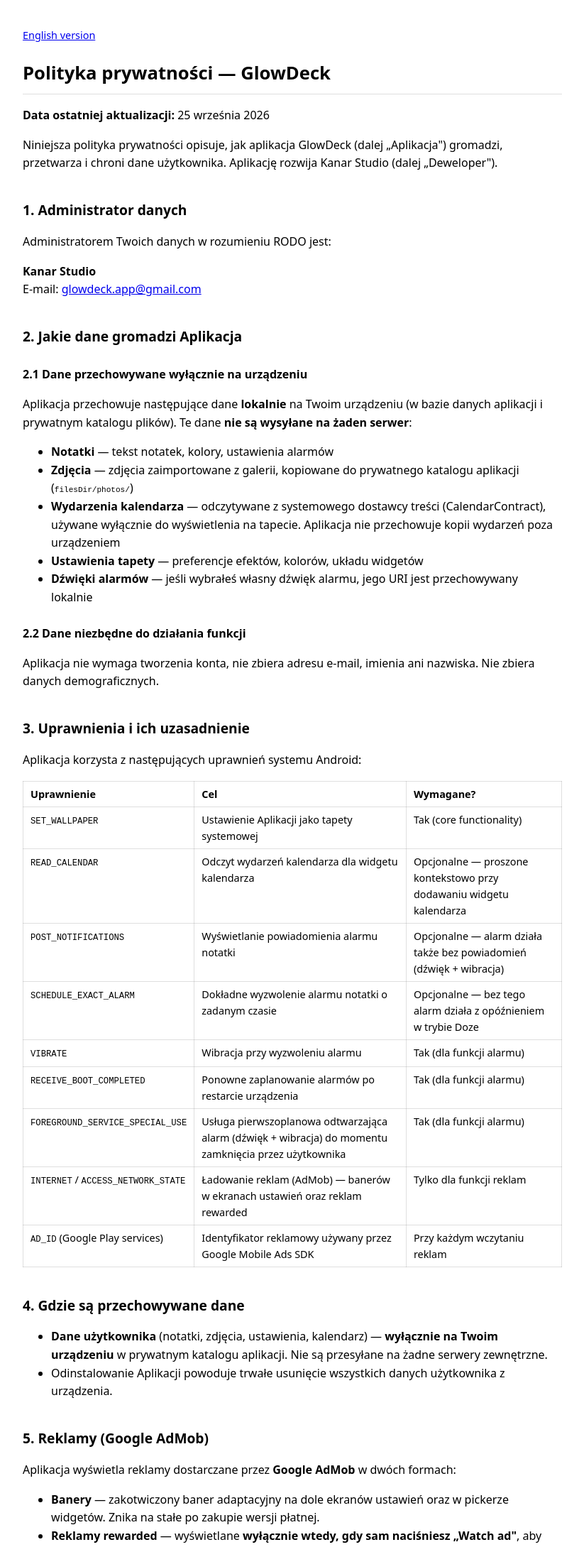
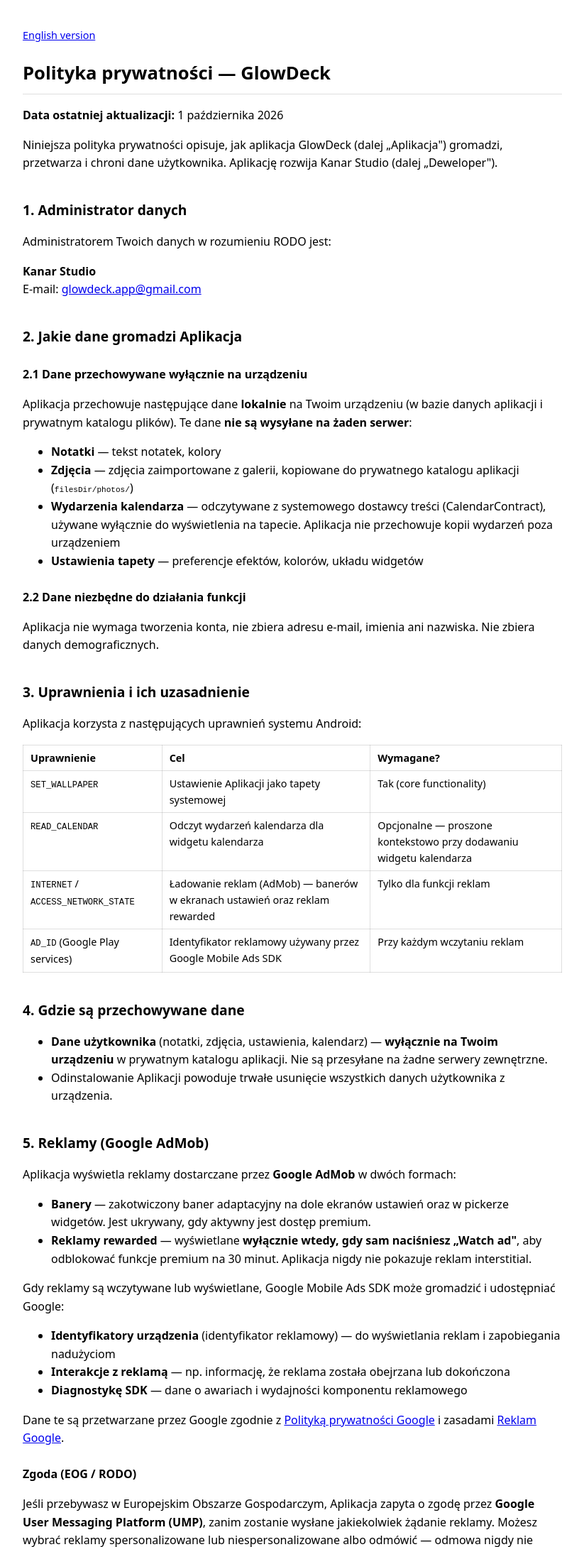
Before and after one commit to KanarStudio/KanarStudio.github.io, a plain HTML site: page privacy-pl.html in a window 1280 px wide. Shown: the top 2179 px of the page at 71% size, without its empty margins (228-1051 px from the left). Drawn offline with Linux system fonts and the light colour scheme.

Commit message:
Add files via upload

```diff
--- a/privacy-pl.html
+++ b/privacy-pl.html
@@ -24,7 +24,7 @@
 
 <h1>Polityka prywatności — GlowDeck</h1>
 
-<p><strong>Data ostatniej aktualizacji:</strong> 25 września 2026</p>
+<p><strong>Data ostatniej aktualizacji:</strong> 1 października 2026</p>
 
 <p>Niniejsza polityka prywatności opisuje, jak aplikacja GlowDeck (dalej „Aplikacja") gromadzi, przetwarza i chroni dane użytkownika. Aplikację rozwija Kanar Studio (dalej „Deweloper").</p>
 
@@ -42,11 +42,10 @@
 <p>Aplikacja przechowuje następujące dane <strong>lokalnie</strong> na Twoim urządzeniu (w bazie danych aplikacji i prywatnym katalogu plików). Te dane <strong>nie są wysyłane na żaden serwer</strong>:</p>
 
 <ul>
-<li><strong>Notatki</strong> — tekst notatek, kolory, ustawienia alarmów</li>
+<li><strong>Notatki</strong> — tekst notatek, kolory</li>
 <li><strong>Zdjęcia</strong> — zdjęcia zaimportowane z galerii, kopiowane do prywatnego katalogu aplikacji (<code>filesDir/photos/</code>)</li>
 <li><strong>Wydarzenia kalendarza</strong> — odczytywane z systemowego dostawcy treści (CalendarContract), używane wyłącznie do wyświetlenia na tapecie. Aplikacja nie przechowuje kopii wydarzeń poza urządzeniem</li>
 <li><strong>Ustawienia tapety</strong> — preferencje efektów, kolorów, układu widgetów</li>
-<li><strong>Dźwięki alarmów</strong> — jeśli wybrałeś własny dźwięk alarmu, jego URI jest przechowywany lokalnie</li>
 </ul>
 
 <h3>2.2 Dane niezbędne do działania funkcji</h3>
@@ -61,11 +60,6 @@
 <tr><th>Uprawnienie</th><th>Cel</th><th>Wymagane?</th></tr>
 <tr><td><code>SET_WALLPAPER</code></td><td>Ustawienie Aplikacji jako tapety systemowej</td><td>Tak (core functionality)</td></tr>
 <tr><td><code>READ_CALENDAR</code></td><td>Odczyt wydarzeń kalendarza dla widgetu kalendarza</td><td>Opcjonalne — proszone kontekstowo przy dodawaniu widgetu kalendarza</td></tr>
-<tr><td><code>POST_NOTIFICATIONS</code></td><td>Wyświetlanie powiadomienia alarmu notatki</td><td>Opcjonalne — alarm działa także bez powiadomień (dźwięk + wibracja)</td></tr>
-<tr><td><code>SCHEDULE_EXACT_ALARM</code></td><td>Dokładne wyzwolenie alarmu notatki o zadanym czasie</td><td>Opcjonalne — bez tego alarm działa z opóźnieniem w trybie Doze</td></tr>
-<tr><td><code>VIBRATE</code></td><td>Wibracja przy wyzwoleniu alarmu</td><td>Tak (dla funkcji alarmu)</td></tr>
-<tr><td><code>RECEIVE_BOOT_COMPLETED</code></td><td>Ponowne zaplanowanie alarmów po restarcie urządzenia</td><td>Tak (dla funkcji alarmu)</td></tr>
-<tr><td><code>FOREGROUND_SERVICE_SPECIAL_USE</code></td><td>Usługa pierwszoplanowa odtwarzająca alarm (dźwięk + wibracja) do momentu zamknięcia przez użytkownika</td><td>Tak (dla funkcji alarmu)</td></tr>
 <tr><td><code>INTERNET</code> / <code>ACCESS_NETWORK_STATE</code></td><td>Ładowanie reklam (AdMob) — banerów w ekranach ustawień oraz reklam rewarded</td><td>Tylko dla funkcji reklam</td></tr>
 <tr><td><code>AD_ID</code> (Google Play services)</td><td>Identyfikator reklamowy używany przez Google Mobile Ads SDK</td><td>Przy każdym wczytaniu reklam</td></tr>
 </table>
@@ -82,7 +76,7 @@
 <p>Aplikacja wyświetla reklamy dostarczane przez <strong>Google AdMob</strong> w dwóch formach:</p>
 
 <ul>
-<li><strong>Banery</strong> — zakotwiczony baner adaptacyjny na dole ekranów ustawień oraz w pickerze widgetów. Znika na stałe po zakupie wersji płatnej.</li>
+<li><strong>Banery</strong> — zakotwiczony baner adaptacyjny na dole ekranów ustawień oraz w pickerze widgetów. Jest ukrywany, gdy aktywny jest dostęp premium.</li>
 <li><strong>Reklamy rewarded</strong> — wyświetlane <strong>wyłącznie wtedy, gdy sam naciśniesz „Watch ad"</strong>, aby odblokować funkcje premium na 30 minut. Aplikacja nigdy nie pokazuje reklam interstitial.</li>
 </ul>
 
```
Also changed, not shown: index.html (+3 -9 lines).
